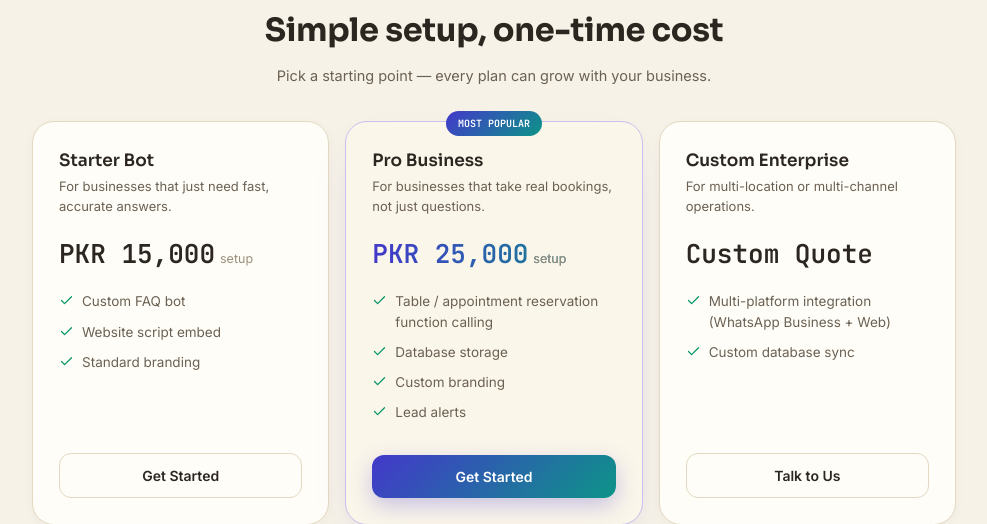
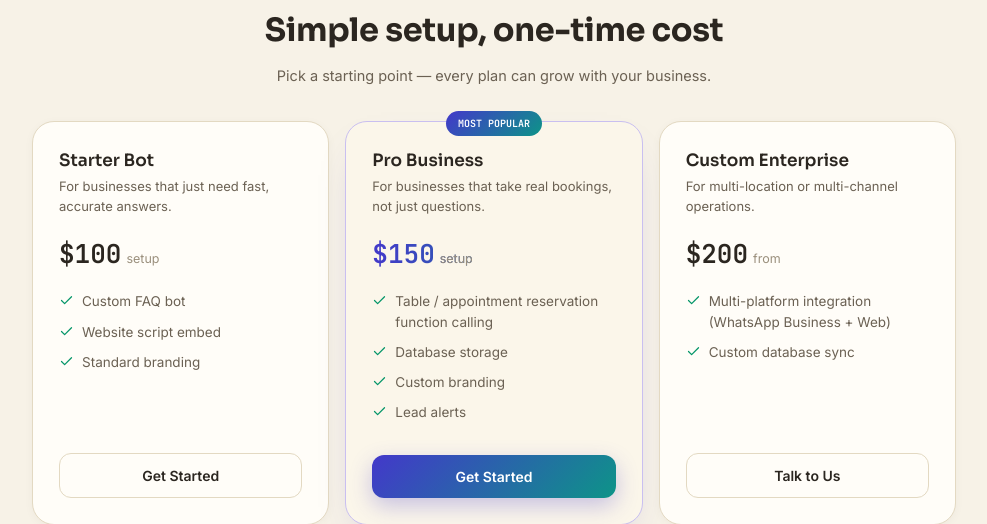
Before and after one commit to M-Shoaib2005-CS/Chatbots-Demo, an ASP.NET Core app: page / in a window 1280 px wide. Shown: the part 1970-2494 px from the top of the page, without its empty margins (146-1133 px from the left). Run offline with ASP.NET Core 8, Linux system fonts and the light colour scheme.

Commit message:
Switch pricing to USD: Starter $100, Pro $150, Enterprise from $200
Co-Authored-By: Claude Haiku 5.5 <noreply@anthropic.com>
Claude-Session: https://claude.ai/code/session_019t7h3rAebhvRvVCzWNytyn

```diff
--- a/Views/Home/Index.cshtml
+++ b/Views/Home/Index.cshtml
@@ -181,7 +181,7 @@
       <div class="price-card">
         <h3>Starter Bot</h3>
         <p class="price-card__tag">For businesses that just need fast, accurate answers.</p>
-        <div class="price-card__amount">PKR 15,000<span>setup</span></div>
+        <div class="price-card__amount">$100<span>setup</span></div>
         <ul class="price-card__list">
           <li><i data-lucide="check"></i> Custom FAQ bot</li>
           <li><i data-lucide="check"></i> Website script embed</li>
@@ -194,7 +194,7 @@
         <span class="price-card__badge">MOST POPULAR</span>
         <h3>Pro Business</h3>
         <p class="price-card__tag">For businesses that take real bookings, not just questions.</p>
-        <div class="price-card__amount price-card__amount--brand">PKR 25,000<span>setup</span></div>
+        <div class="price-card__amount price-card__amount--brand">$150<span>setup</span></div>
         <ul class="price-card__list">
           <li><i data-lucide="check"></i> Table / appointment reservation function calling</li>
           <li><i data-lucide="check"></i> Database storage</li>
@@ -207,7 +207,7 @@
       <div class="price-card">
         <h3>Custom Enterprise</h3>
         <p class="price-card__tag">For multi-location or multi-channel operations.</p>
-        <div class="price-card__amount">Custom Quote</div>
+        <div class="price-card__amount">$200<span>from</span></div>
         <ul class="price-card__list">
           <li><i data-lucide="check"></i> Multi-platform integration (WhatsApp Business + Web)</li>
           <li><i data-lucide="check"></i> Custom database sync</li>
```
